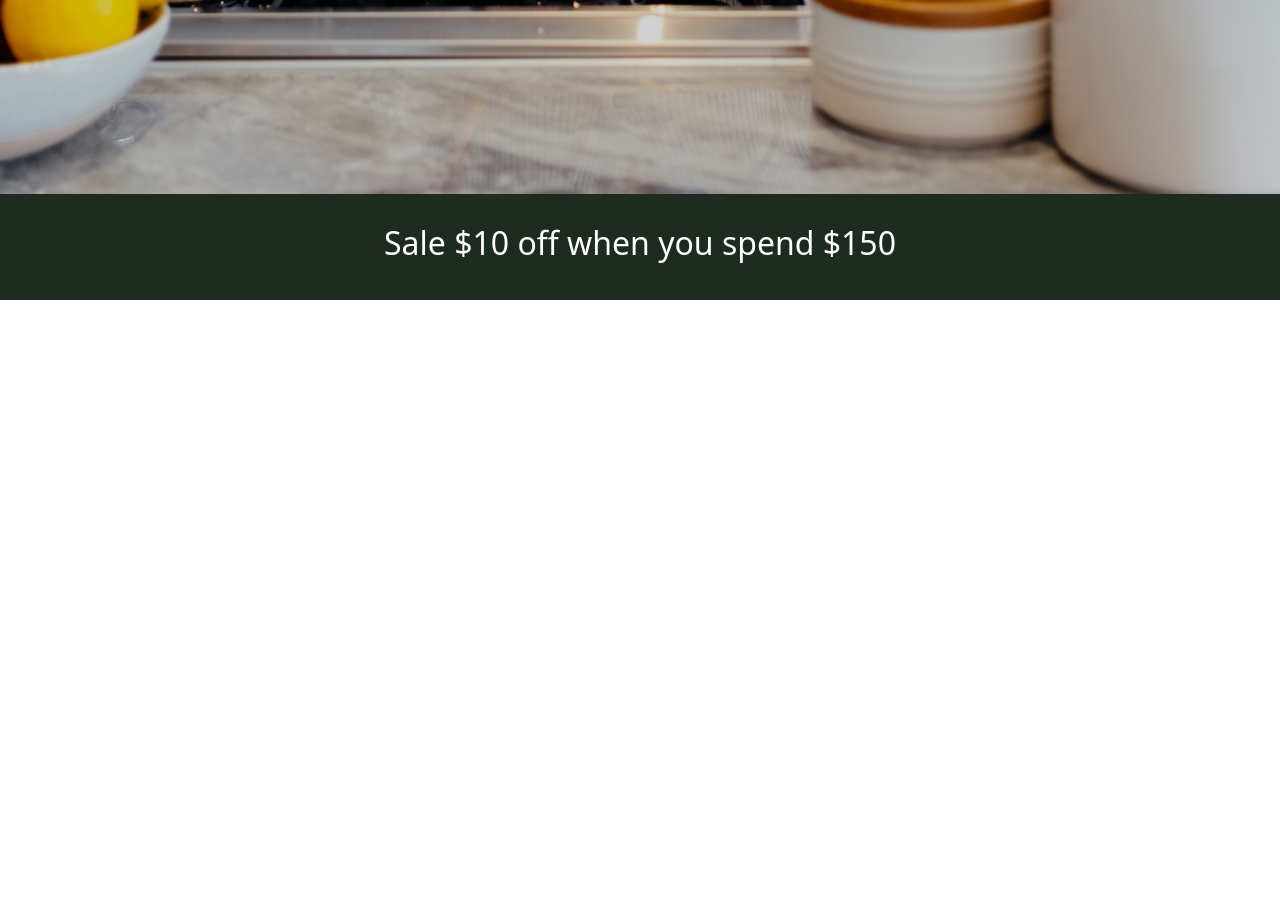
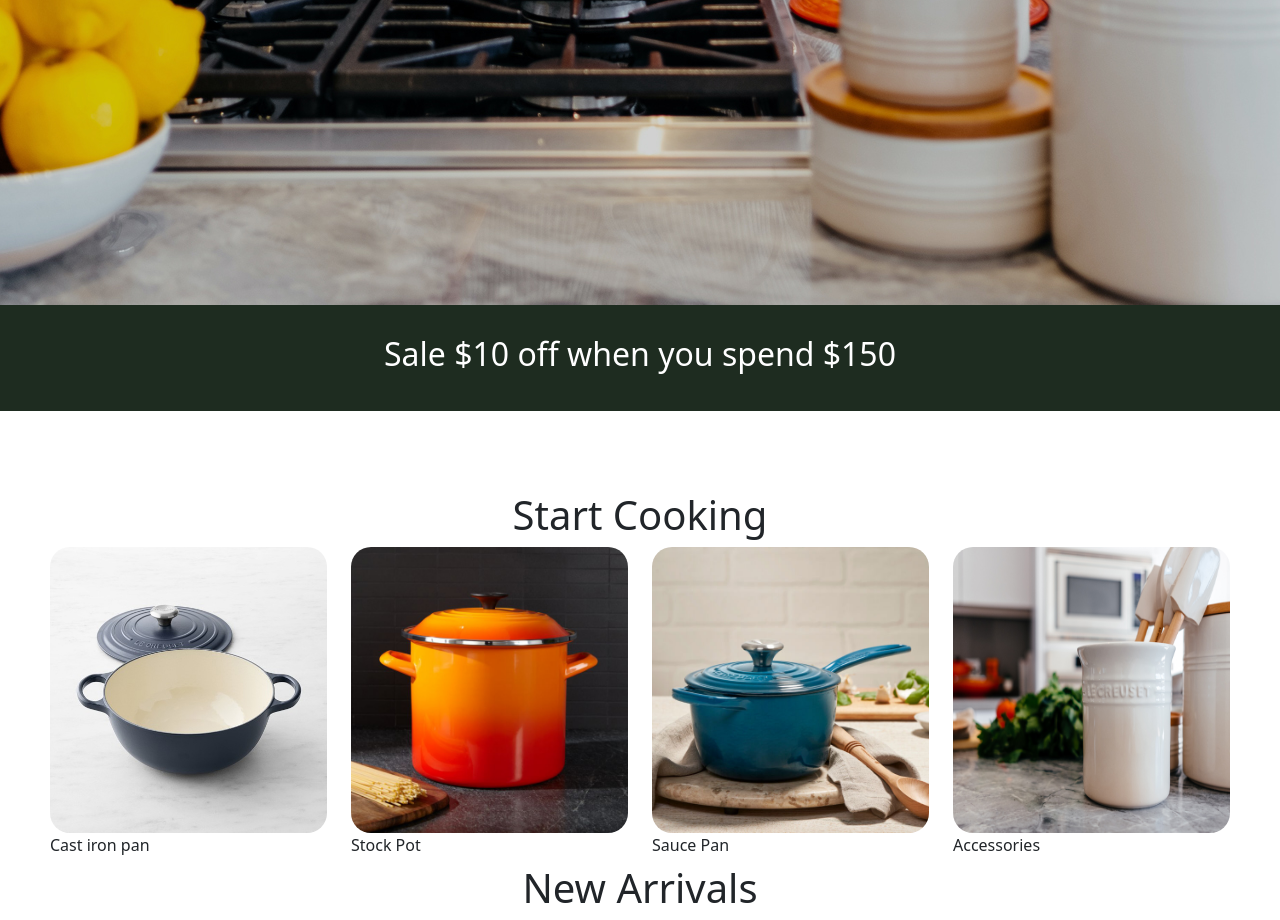
Before and after one commit to ADSZ42/Cookware-Website-RPO, a plain HTML site: page index.html in a window 1280 px wide. Shown: the part 1106-2026 px from the top of the page. Before the commit the page ends 1406 px from the top, so only its background shows below. Drawn offline with nearby package versions, Linux system fonts and the light colour scheme.

Commit message:
add startcook

```diff
--- a/index.html
+++ b/index.html
@@ -3,7 +3,7 @@
   <head>
     <meta charset="utf-8">
     <meta name="viewport" content="width=device-width, initial-scale=1">
-    <title>Bootstrap demo</title>
+    <title>Cookware</title>
     <link rel="stylesheet" href="./styles/style.css">
     <link href="https://cdn.jsdelivr.net/npm/bootstrap@5.3.3/dist/css/bootstrap.min.css" rel="stylesheet" integrity="sha384-QWTKZyjpPEjISv5WaRU9OFeRpok6YctnYmDr5pNlyT2bRjXh0JMhjY6hW+ALEwIH" crossorigin="anonymous">
     </head>
@@ -42,6 +42,30 @@
             <h2 class="txLrNvg tx-cl-wh ctrTx">Sale $10 off when you spend $150</h2>
         </div>
 
+        <h1 class="ctrTx mrg1 txLrNvg2">Start Cooking</h1>
+
+        <div class="container4">
+            <div class="row">
+                <div class="column col-3">
+                    <img src="./Assets/StartCooking1.jpeg" alt="" class="img-wt">
+                    <p class="FSL tc-brw">Cast iron pan</p>
+                </div>
+                <div class="column col-3">
+                    <img src="./Assets/StartCooking2.jpeg" alt="" class="img-wt">
+                    <p class="FSL tc-brw">Stock Pot</p>
+                </div>
+                <div class="column col-3">
+                    <img src="./Assets/StartCooking3.jpeg" alt="" class="img-wt">
+                    <p class="FSL tc-brw">Sauce Pan</p>
+                </div>
+                <div class="column col-3">
+                    <img src="./Assets/StartCooking4.jpeg" alt="" class="img-wt">
+                    <p class="FSL tc-brw">Accessories</p>
+                </div>
+            </div>
+        </div>
+
+        <h1 class="ctrTx txLrNvg2">New Arrivals</h1>
 
     <script src="./scripts/app.js"></script>
     <script src="https://cdn.jsdelivr.net/npm/bootstrap@5.3.3/dist/js/bootstrap.bundle.min.js" integrity="sha384-YvpcrYf0tY3lHB60NNkmXc5s9fDVZLESaAA55NDzOxhy9GkcIdslK1eN7N6jIeHz" crossorigin="anonymous"></script>
--- a/styles/style.css
+++ b/styles/style.css
@@ -1,10 +1,19 @@
 .imglogo{
-    width:60px;
-    height: 60px;
+    width:auto;
+    height:auto;
 }
 
 .txLrNv{
     font-size:20px;
+}
+.txLrNv2{
+    font-size:35px;
+    font: bold;
+}
+
+.txLrNv3{
+    font-size:30px;
+    font: bold;
 }
 
 .pad1{
@@ -41,6 +50,20 @@
     padding-bottom: 30px;
 }
 
+.container4{
+    width: 100%;
+    padding-right: 50px;
+    padding-left: 50px;
+    margin-right: auto;
+    margin-left: auto;
+  }
+
+.GSImRs{
+    width: auto;
+    height: 50%;
+    border-radius: 20px;
+}
+
 .tx-cl-wh{
     color: white;
 }
@@ -48,3 +71,13 @@
 .ctrTx{
     text-align: center;
 }
+
+.mrg1{
+    margin-top: 80px;
+}
+
+.img-wt{
+    border-radius: 20px;
+    width: 100%;
+    height: 90%;
+}
```
